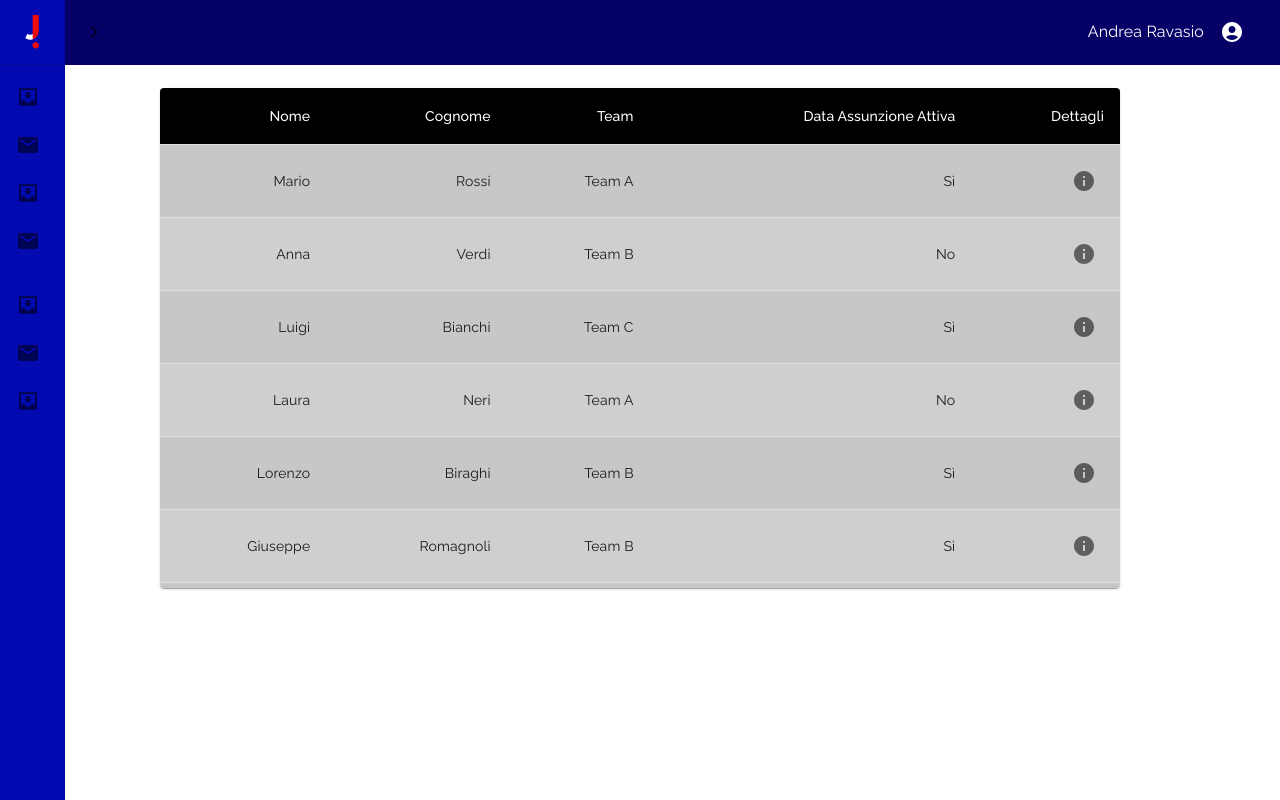
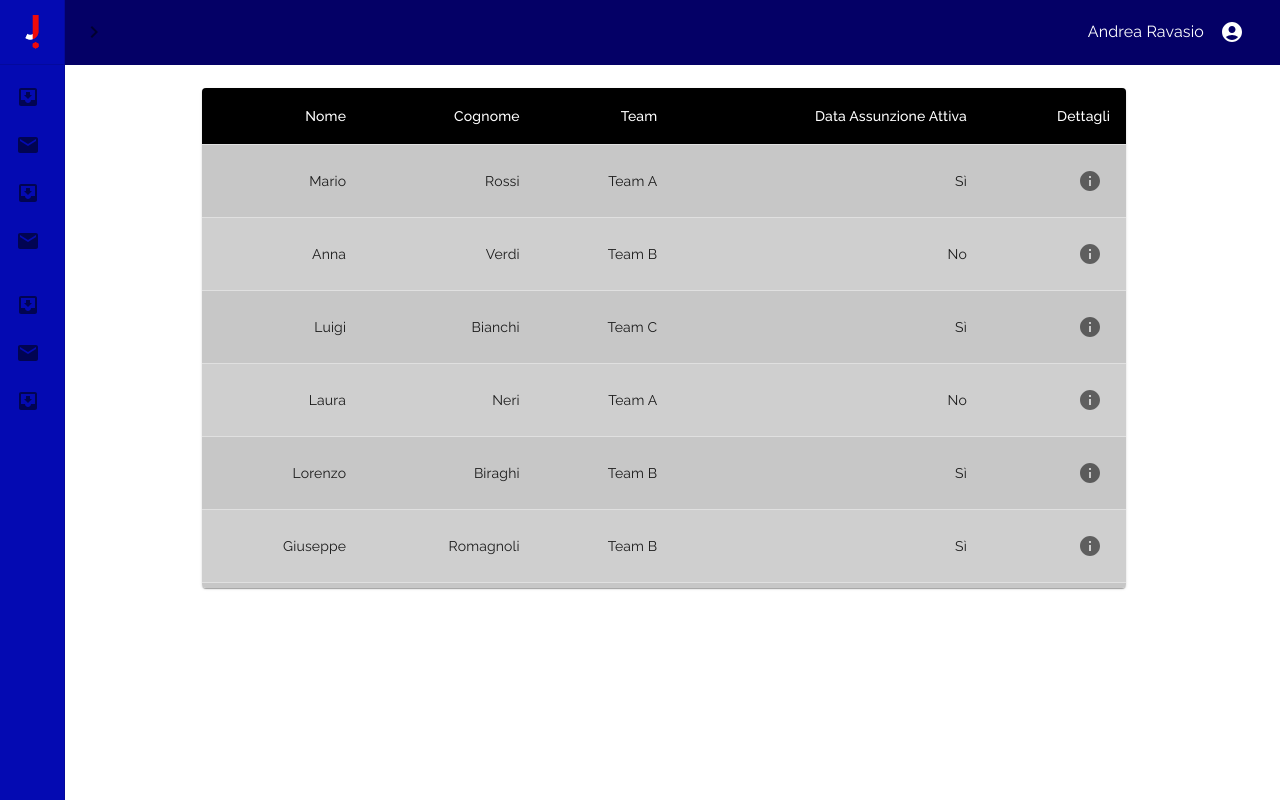
Before and after one commit to psiep8/template-jakala, a React (Create React App) app: page /homepage in a window 1280 px wide. Built offline with nearby package versions, Linux system fonts and the light colour scheme.

Commit message:
fix div in home

```diff
--- a/src/Homepage/Homepage.js
+++ b/src/Homepage/Homepage.js
@@ -74,6 +74,8 @@ function Homepage() {
     setIsDrawerOpen(false);
   };
 
+  let lengrhDiv = isDrawerOpen ? " w-[240px]" : "w-[50px]";
+
   return (
     <ThemeProvider theme={theme}>
       <div className="h-screen bg-white font-raleway">
@@ -103,7 +105,10 @@ function Homepage() {
             openDrawer={handleDrawerOpen}
           />
           <div className=" mt-16 w-full"></div>
-          <TableCustom />
+          <div className="flex w-full">
+            <div className={lengrhDiv}></div>
+            <TableCustom />
+          </div>
         </Box>
       </div>
     </ThemeProvider>
```
